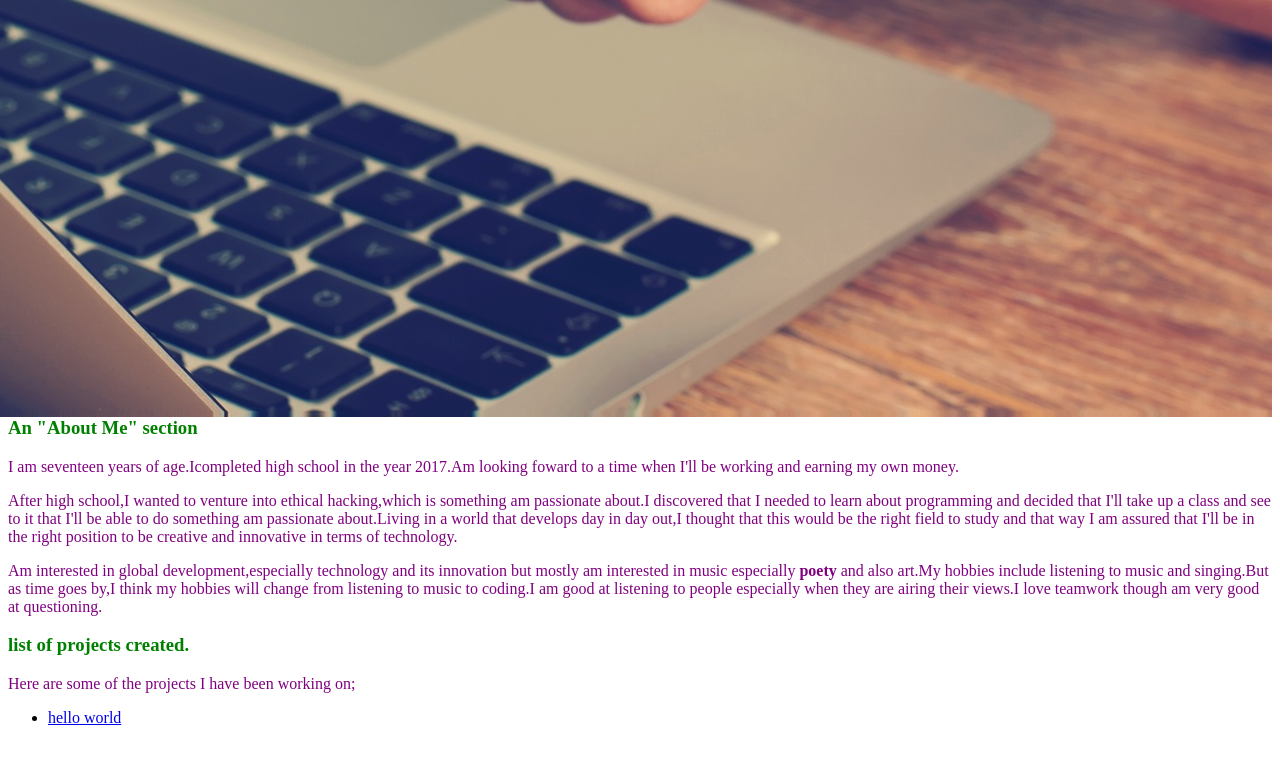
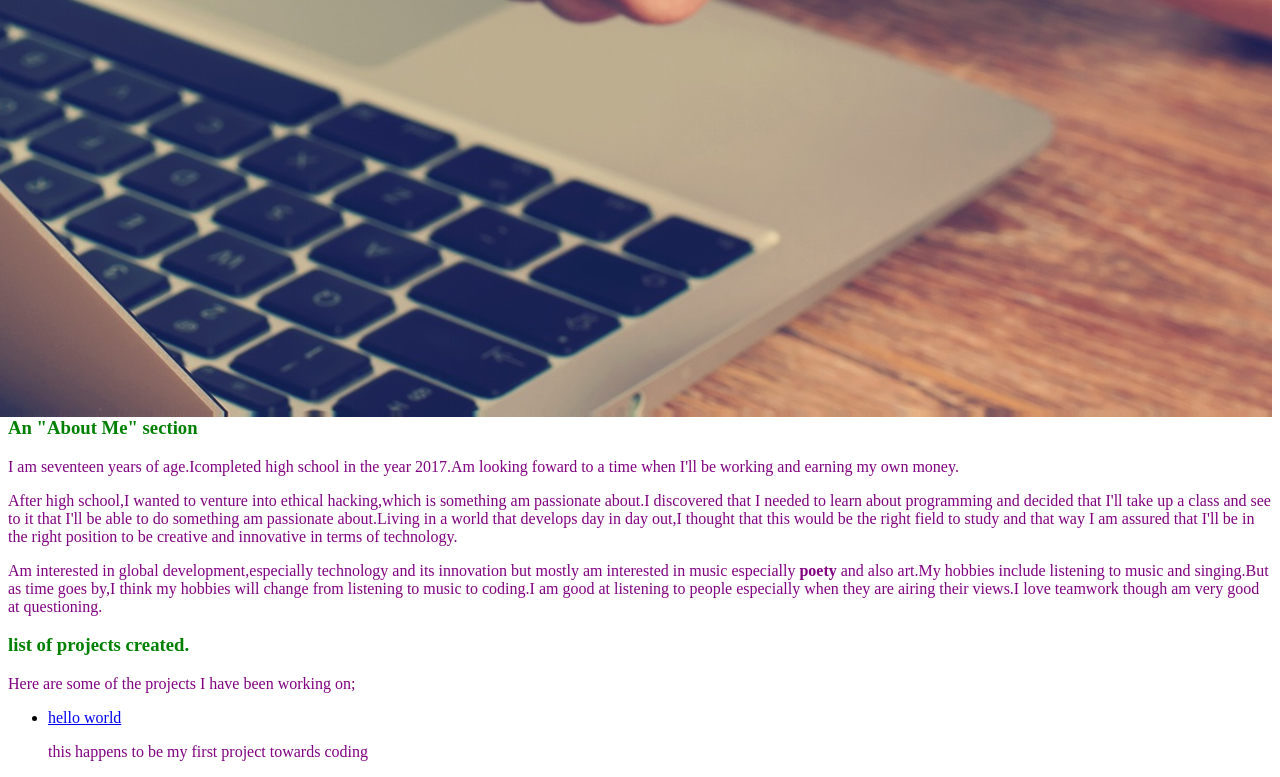
Before and after one commit to annstella/ip1, a plain HTML site: page index.html in a window 1280 px wide. Shown: the part 534-1311 px from the top of the page. Before the commit the page ends 1277 px from the top, so only its background shows below. Drawn offline with Linux system fonts and the light colour scheme.

Commit message:
add to page

```diff
--- a/index.html
+++ b/index.html
@@ -24,6 +24,7 @@
                 <ul>
                   <li>
                     <a href="https://github.com/annstella/hello-world.git">hello world</a>
+              <p>this happens to be my first project towards coding</p>
                   </li>
                 </ul>
 
```
